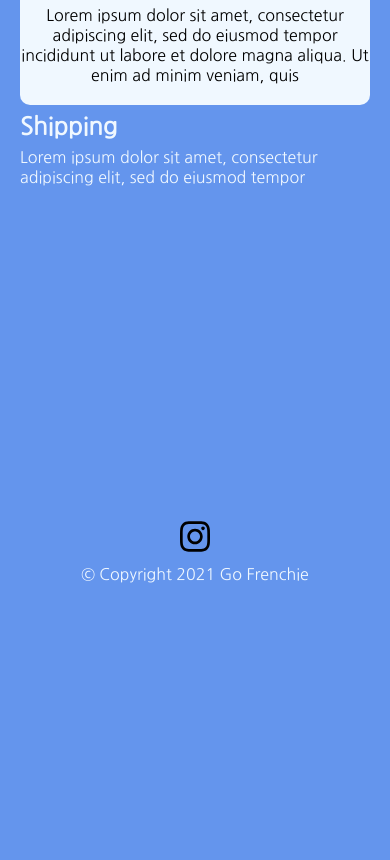
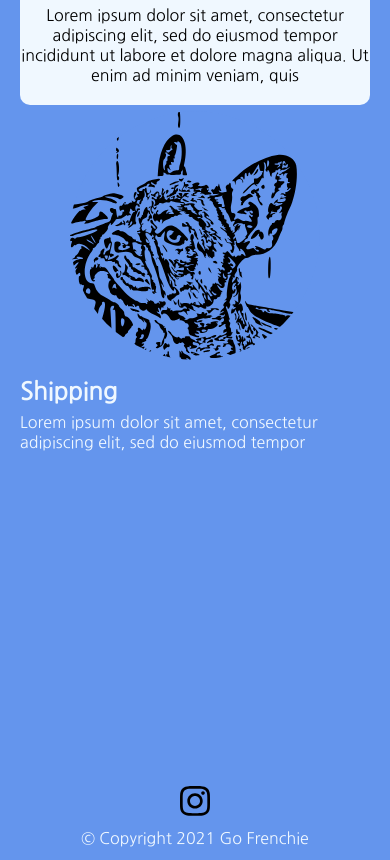
Before and after one commit to ibarrasb/frenchie-life, a React (Create React App) app: page / in a window 390 px wide. Shown: the part 1069-1929 px from the top of the page. Before the commit the page ends 1665 px from the top, so only its background shows below. Built offline with nearby package versions, Linux system fonts and the light colour scheme.

Commit message:
frenchie svg

```diff
--- a/src/components/mainpages/home/Home.css
+++ b/src/components/mainpages/home/Home.css
@@ -1,6 +1,13 @@
 *{
   color: aliceblue;
 
+}
+.pup-pup{
+  border-radius: 50%;
+  width: 400px;
+}
+.pup2-svg{
+  text-align: center;
 }
 .container-box{
     width: auto;
@@ -108,6 +115,9 @@
   .pnd-text{
     font-size: unset;
   }
+  .pup-pup{
+    width: 250px;
+  }
 }
 img.merle-dog{
     display: block;
--- a/src/components/mainpages/home/Home.js
+++ b/src/components/mainpages/home/Home.js
@@ -4,6 +4,7 @@ import Merle from '../../../img/pups2.jpg'
 // import TwoDogs from '../../../img/IMG_7224.heic'
 import AKC from '../../../img/akc.svg'
 import Tag from '../../../img/tag-solid.svg'
+import PupSVG from '../../../img/pup-svg.svg'
 
 
 function Home() {
@@ -32,11 +33,16 @@ function Home() {
           <p className='pnd-text'>Lorem ipsum dolor sit amet, consectetur adipiscing elit, sed do eiusmod tempor incididunt ut labore et dolore magna aliqua. Ut enim ad minim veniam, quis </p>
           </div>
 
+          <div className='pup2-svg'>
+          <img className='pup-pup' src={PupSVG} alt=''></img>
+          </div>
+
           <div className='shipping-sec'>
           <h2 className='ship'>Shipping</h2>
-
           <p className='ship-text'>Lorem ipsum dolor sit amet, consectetur adipiscing elit, sed do eiusmod tempor</p>
           </div>
+
+
 
         </section>
     );
```
Also changed, not shown: src/img/pup-svg.svg (added).
